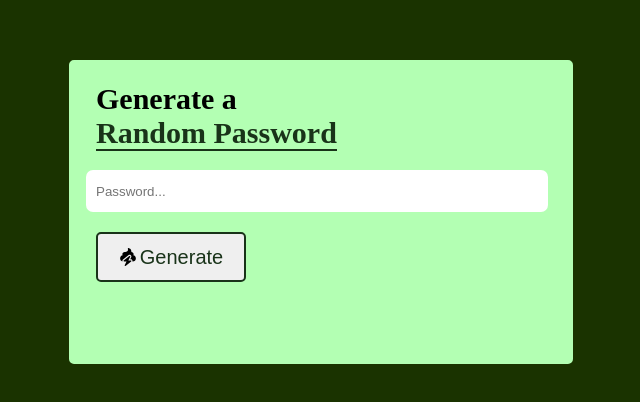
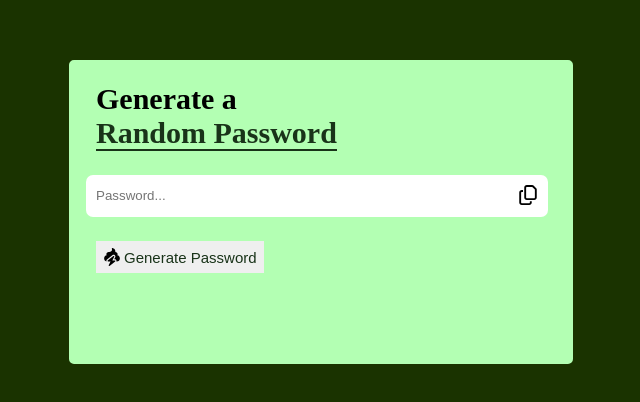
Before and after one commit to ms-megha/JAVASCRIPT, a plain HTML site: page javascriptProjects/password generator/index.html in a window 1280 px wide. Shown: the part 188-590 px from the top of the page, without its empty margins (319-959 px from the left). Drawn offline with Linux system fonts and the light colour scheme.

Commit message:
pass generator

```diff
--- a/javascriptProjects/password generator/index.html
+++ b/javascriptProjects/password generator/index.html
@@ -11,9 +11,13 @@
 <body>
     <div class="container">
         <h1 class="heading">Generate a <br><span class="p-heading">Random Password</span></h1>
-        <input type="text" id="password" placeholder="Password...">
+        <div class="input-field">
+            <input type="text" id="password" placeholder="Password...">
+            <button id="copy-btn"><img src="copy-regular.svg" id="copy-icon"></button>
+        </div>
+
         <div class="btn">
-            <button id="p-btn"><img src="poo-storm-solid.svg" id="p-icon">Generate</button>
+            <button id="p-btn"><img src="poo-storm-solid.svg" id="p-icon">Generate Password</button>
         </div>
     </div>
 
--- a/javascriptProjects/password generator/style.css
+++ b/javascriptProjects/password generator/style.css
@@ -28,38 +28,68 @@ h1 span{
     color: #193319;
     border-bottom: 2px solid ;
 }
-input{
+.input-field{
+    display: flex;
+    align-items: center;
+}
+
+input {
     margin-left: 15px;
     padding-left: 10px;
-    display: flex;
     height: 40px;
-    width: 450px;
-    /* border: 2px solid red; */
-}
-#password{
+    width: calc(100% - 50px);
     border-radius: 7px;
     border: none;
     outline: none;
 }
+.input-field img{
+    height: 20px;
+    width: 30px;
+}
+#copy-btn{
+    border: none;
+    outline: none;
+    background: transparent;
+}
+
+#password {
+    width: calc(100% - 50px);
+}
+.input-field button {
+    height: 40px;
+    margin-left: -50px;
+    padding: 15px;
+    margin-bottom: 11px;
+    color: #193319;
+    border: none;
+    outline: none;
+    background-color: #b3ffb3;
+    border-radius: 0 5px 5px 0;
+}
+
 .btn{
     margin: 10px 15px;
     padding: 10px;
 }
 #p-btn{
-    height: 50px;
-    width: 150px;
+
     display: flex;
     justify-content: center;
     align-items: center;
-    font-size: 20px;
+    font-size: 15px;
     margin-right: 5px;
-    padding: 3px;
+    padding: 7px;
     color: #193319;
-    border: 2px solid #193319;
-    border-radius: 5px;
+    border: none;
+    outline: none;
 }
 #p-icon{
     height: 18px;
     width: 18px;
     margin-right: 3px;
 }
+@media screen and (max-width: 600px) {
+    .container {
+        width: 100%;
+    }
+}
```
Also changed, not shown: javascriptProjects/password generator/copy-regular.svg (added).
